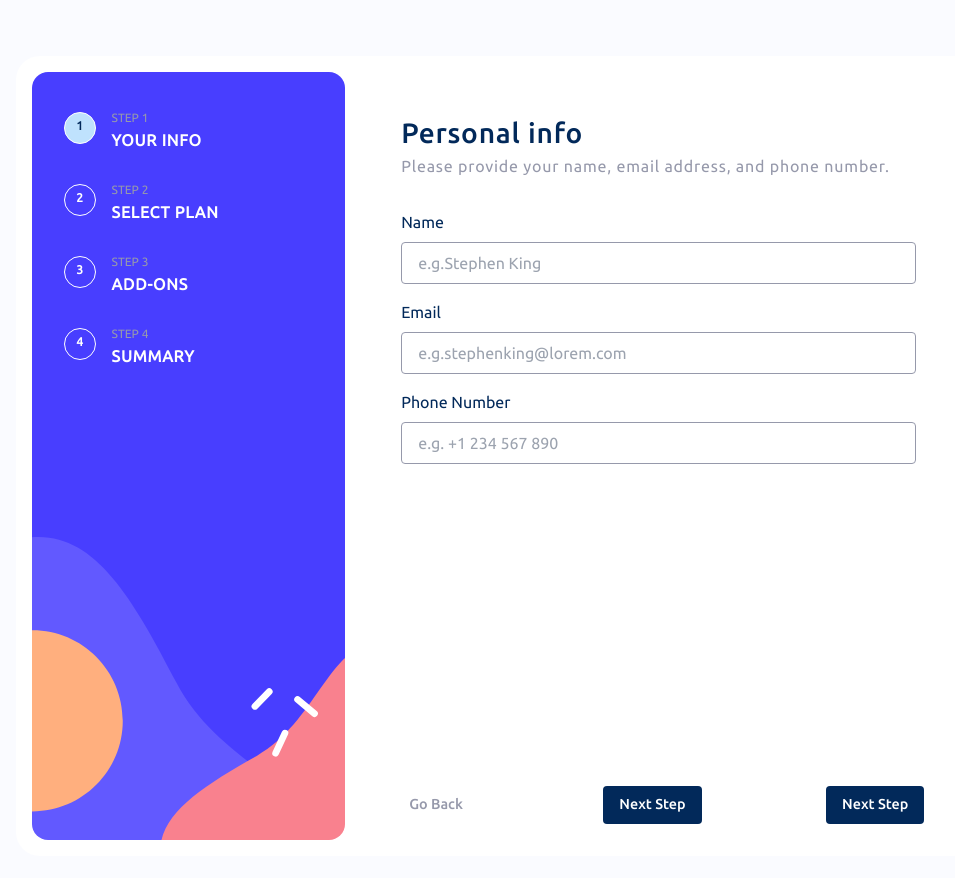
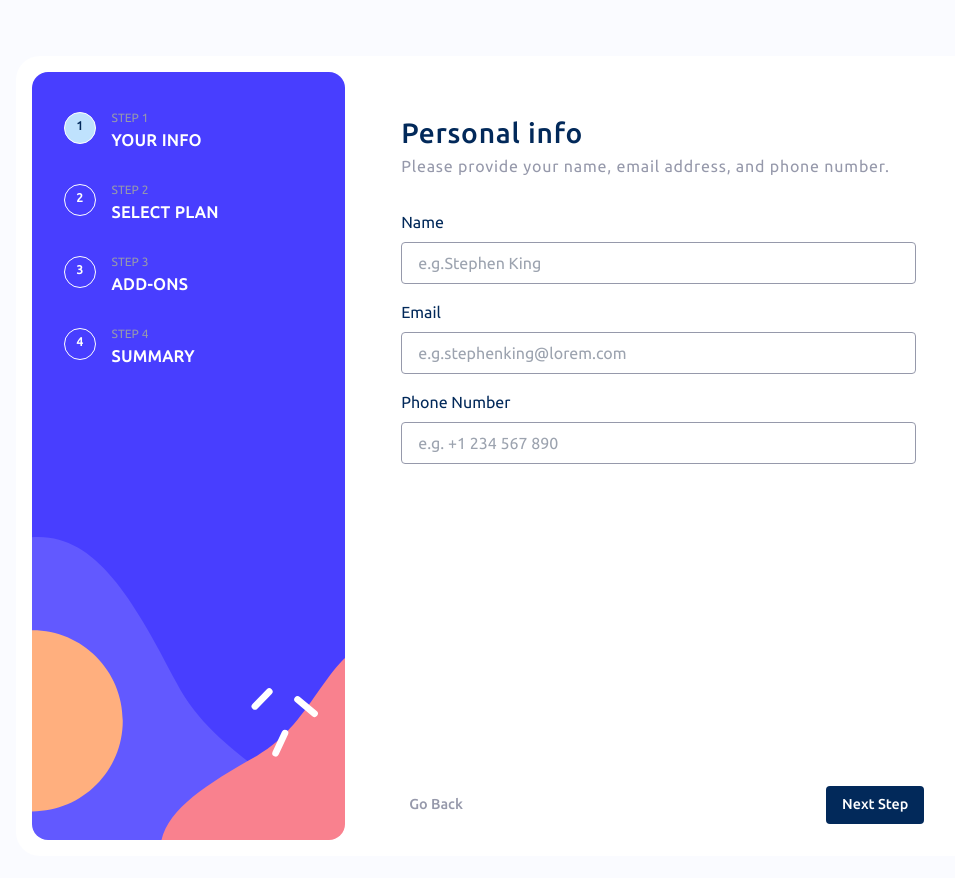
Before and after one commit to Rasyidannas/multi-step-form, a React (Create React App) app: page / in a window 1280 px wide. Shown: the top 878 px of the page, without its empty margins (138-1093 px from the left). Built offline with nearby package versions, Linux system fonts and the light colour scheme.

Commit message:
style: all forms and buttons designed

```diff
--- a/src/App.js
+++ b/src/App.js
@@ -47,6 +47,7 @@ export default function App() {
           >
             Go Back
           </Button>
+          {formActive !== 3 && (
             <Button
               type="button"
               className="bg-marine-blue text-white"
@@ -54,13 +55,12 @@ export default function App() {
             >
               Next Step
             </Button>
-          <Button
-            type="sub"
-            className="bg-marine-blue text-white"
-            onClick={nextHandler}
-          >
-            Next Step
+          )}
+          {formActive === 3 && (
+            <Button type="submit" className="bg-marine-blue text-white">
+              Confirm
             </Button>
+          )}
         </div>
       </form>
     </Card>
```
Lines whose indentation alone changed are shown as unchanged.
